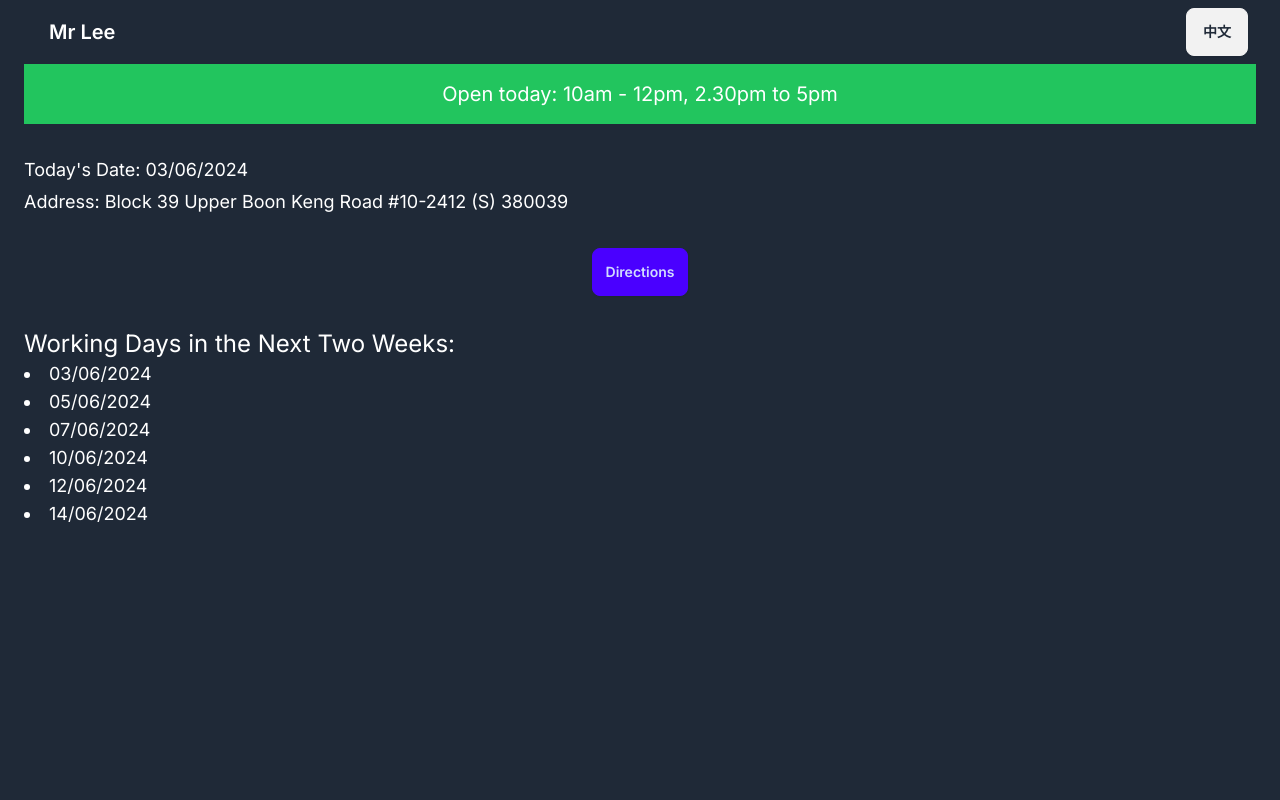
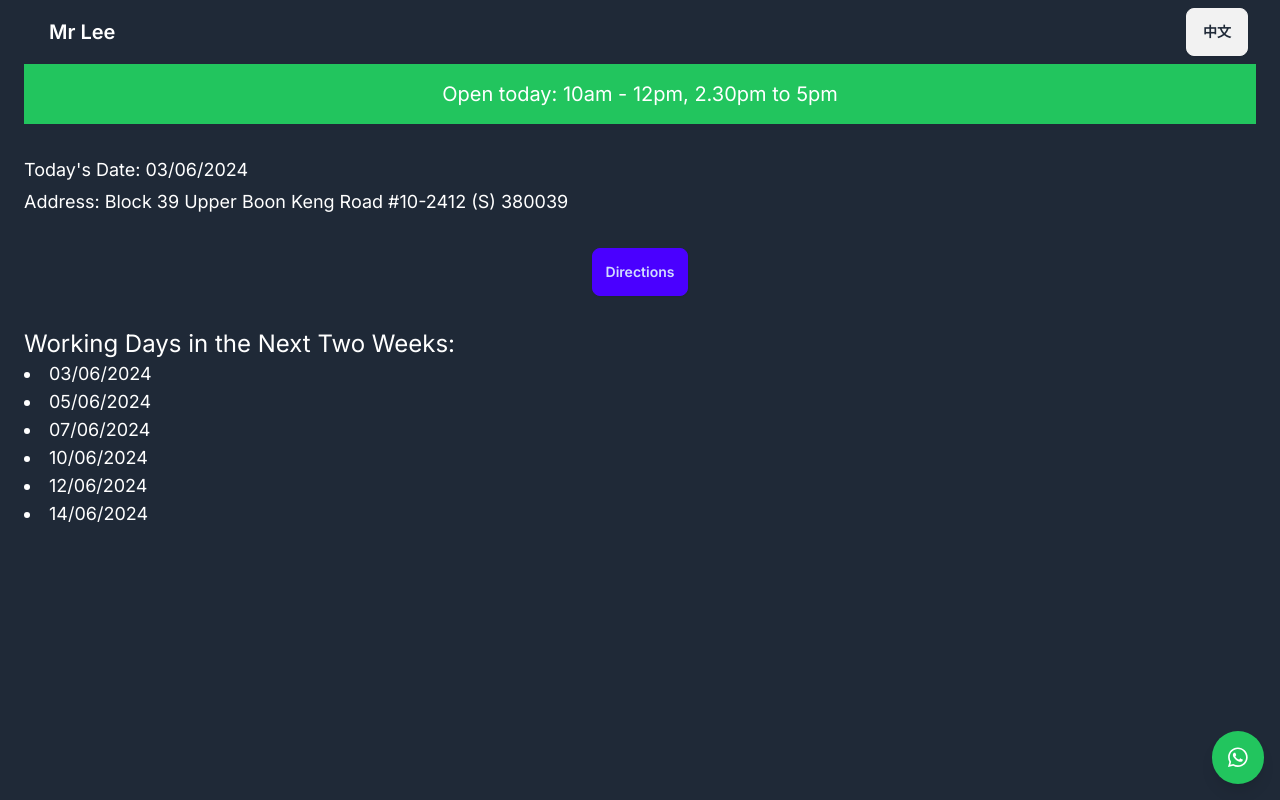
Before and after one commit to salted-caramel/mr-lee-2, a Next.js app: page / in a window 1280 px wide. Built offline with nearby package versions, Linux system fonts and the light colour scheme; no server answers; the database is empty.

Commit message:
add whatsapp button

```diff
--- /dev/null
+++ b/app/components/WhatsappIcon.tsx
@@ -0,0 +1,23 @@
+import { FC } from "react";
+import { FontAwesomeIcon } from "@fortawesome/react-fontawesome";
+import { faWhatsapp } from "@fortawesome/free-brands-svg-icons";
+
+const WhatsAppIcon: FC = () => {
+  return (
+    <div
+      className="fixed bottom-7 right-4 tooltip tooltip-left"
+      data-tip="Chat with us on WhatsApp"
+    >
+      <a
+        href="https://wa.me/+6596754306"
+        target="_blank"
+        rel="noopener noreferrer"
+        className="bg-green-500 text-white p-4 rounded-full shadow-lg"
+      >
+        <FontAwesomeIcon icon={faWhatsapp} size="lg" />
+      </a>
+    </div>
+  );
+};
+
+export default WhatsAppIcon;
--- a/app/page.tsx
+++ b/app/page.tsx
@@ -5,6 +5,7 @@ import Nav from "./components/Nav";
 import Open from "./components/Open";
 import { fetchHolidays } from "./firebaseHolidayFetcher";
 import { LanguageChangeProps } from "./components/types"; // Import the interface
+import WhatsAppIcon from "./components/WhatsappIcon";
 
 export default function Home() {
   const [data, setData] = useState<any>(null);
@@ -110,6 +111,7 @@ export default function Home() {
             : "未来两周没有工作日 (Wèi lái liǎng zhōu méi yǒu gōngzuò rì)"}
         </p>
       )}
+      <WhatsAppIcon />
     </div>
   );
 }
--- a/package.json
+++ b/package.json
@@ -9,6 +9,10 @@
     "lint": "next lint"
   },
   "dependencies": {
+    "@fortawesome/fontawesome-svg-core": "^6.5.2",
+    "@fortawesome/free-brands-svg-icons": "^6.5.2",
+    "@fortawesome/free-solid-svg-icons": "^6.5.2",
+    "@fortawesome/react-fontawesome": "^0.2.2",
     "firebase": "^10.12.1",
     "firebaseui": "^6.1.0",
     "next": "14.2.3",
@@ -17,7 +21,7 @@
   },
   "devDependencies": {
     "@types/node": "^20",
-    "@types/react": "^18",
+    "@types/react": "^18.3.3",
     "@types/react-dom": "^18",
     "daisyui": "^4.11.1",
     "eslint": "^8",
```
Also changed, not shown: 1 other file (tests, documents, lock files or other folders).
